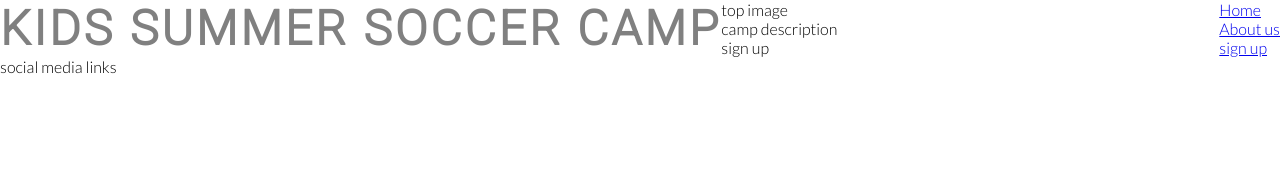
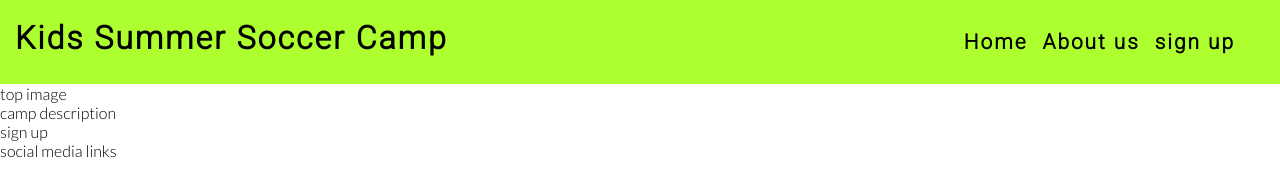
Before and after one commit to Johncci/summer-soccer-camp, a plain HTML site: page index.html in a window 1280 px wide. Drawn offline with Linux system fonts and the light colour scheme.

Commit message:
style header and nav bar and create hover properties for anchor elements

```diff
--- a/assets/css/style.css
+++ b/assets/css/style.css
@@ -14,23 +14,35 @@ body{
 
 /*-- logo and nav bar--*/
 
-h1{
-    font-family: lato, sans-serif;
-    color: gray;
-    text-transform: uppercase;
 
+header{
+    background: greenyellow;
+    display: flex;
+    justify-content: space-between;
+    padding: 15px;
+    align-items: baseline;
+    font-family: roboto;
+    letter-spacing: 2px;
 }
 
-#logo{
-    Float: left;
-    font-family: roboto, sans-serif;
-    text-transform: uppercase;
-    letter-spacing: 3px;
-    font-size: 300%
+nav ul{
+    list-style-type: none;
+    font-size: 130%;
+    font-weight: bold;
+    letter-spacing: 2px;
+    display: flex;
+    padding: 15px;
+    align-items: center;
 }
 
-#menu{
-    float: right;
-    display: inline;
-    list-style-type: none;
+a{
+    color: black;
+    text-decoration: none;
+    padding-right: 15px;
 }
+
+a:hover{
+    color: red;
+    text-decoration: inherit;
+    background-color: transparent;
+}
--- a/index.html
+++ b/index.html
@@ -12,10 +12,10 @@
 <body>
     <header>
         <a href="index.html">
-            <h1 id="logo">Kids Summer Soccer Camp</h1>
+            <h1>Kids Summer Soccer Camp</h1>
         </a>
         <nav>
-            <ul id="menu">
+            <ul>
                 <li>
                     <a href="index.html">Home</a>
                 </li>
```
